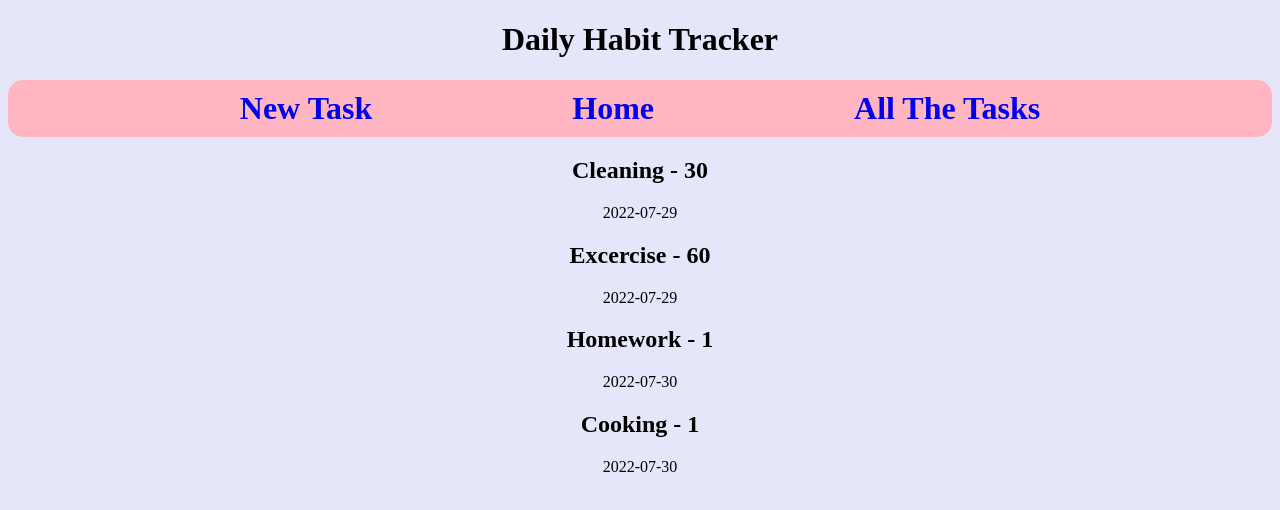
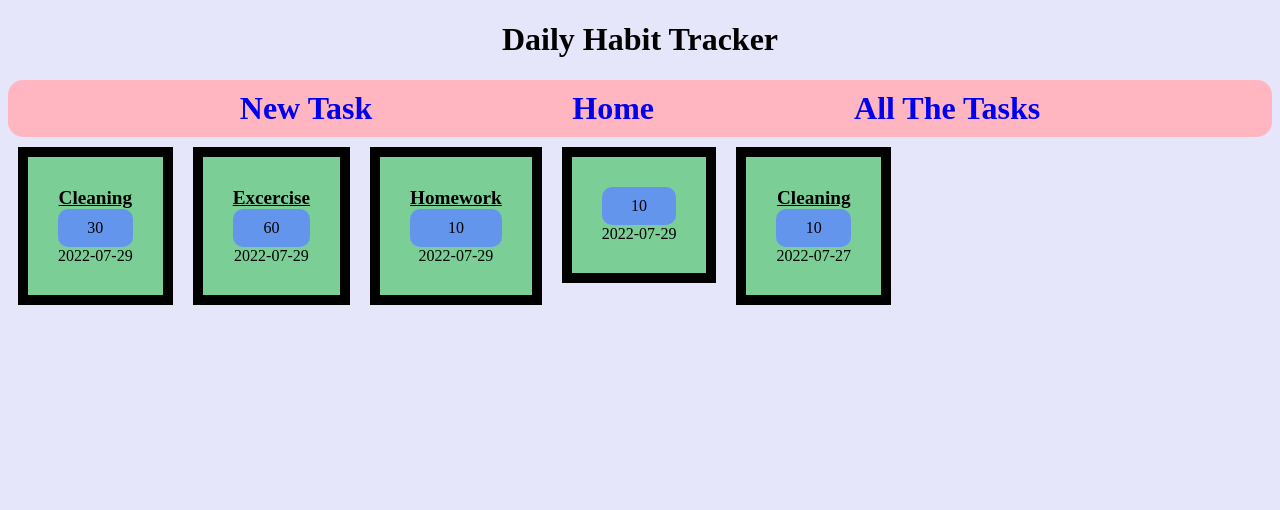
Before and after one commit to melissavaiden/phase-2-project, a React (Create React App) app: page / in a window 1280 px wide. Shown: the top 510 px of the page. Built offline with nearby package versions, Linux system fonts and the light colour scheme; data requests are answered from the project's data file.

Commit message:
Adding Times For Total Time

```diff
--- a/db.json
+++ b/db.json
@@ -14,15 +14,21 @@
     },
     {
       "name": "Homework",
-      "time": "1",
-      "date": "2022-07-30",
+      "time": "10",
+      "date": "2022-07-29",
       "id": 3
     },
     {
-      "name": "Cooking",
-      "time": "1",
-      "date": "2022-07-30",
+      "name": "",
+      "time": "10",
+      "date": "2022-07-29",
       "id": 4
+    },
+    {
+      "name": "Cleaning",
+      "time": "10",
+      "date": "2022-07-27",
+      "id": 5
     }
   ]
 }
--- a/src/components/TaskCard.js
+++ b/src/components/TaskCard.js
@@ -4,8 +4,9 @@ function TaskCard({tasks}) {
     const task = tasks.map((task) => {
         return (
             <div key={task.id} className="taskCard">
-                <h2>{task.name} - {task.time}</h2>
-                <p>{task.date}</p>
+                <div className="taskCardName">{task.name}</div>
+                <div className="taskCardTime">{task.time}</div>
+                <div className="taskCardDate"> {task.date}</div>
             </div>
         )
     })
--- a/src/components/TaskForm.js
+++ b/src/components/TaskForm.js
@@ -1,4 +1,4 @@
-import React, { useState, useEffect } from "react";
+import React, { useState } from "react";
 import NavBar from "./NavBar";
 
 function TaskForm({addTask}) {
@@ -39,6 +39,7 @@ function TaskForm({addTask}) {
             <label>
                 Task Name:
                 <select name='name' onChange={handleChange}>
+                    <option></option>
                     <option>Cleaning</option>
                     <option>Cooking</option>
                     <option>Homework</option>
--- a/src/components/TaskList.js
+++ b/src/components/TaskList.js
@@ -2,11 +2,23 @@ import React from "react";
 import NavBar from "./NavBar";
 import TaskCard from "./TaskCard";
 
-function TaskList() {
+function TaskList({tasks}) {
+    const timeSpentCleaning = tasks.map((task) => {
+        const allTimes = []
+        if (task.name === 'Cleaning') {
+            allTimes.push(Number(task.time))
+            console.log(allTimes)
+            allTimes.reduce((accumulator, currentValue) => {
+                return accumulator + currentValue
+            }, 0)
+        }
+    })
+
     return (
         <div>
             <NavBar />
-            {/* <TaskCard /> */}
+            <TaskCard tasks={tasks}/>
+            <div>Time Spent Cleaning:</div>
         </div>
     )
 }
--- a/src/style.css
+++ b/src/style.css
@@ -19,10 +19,25 @@ body {
 
 .taskCard {
     font-family: Didot;
-    border: 10px;
-    border-color: blue;
+    padding: 30px;
+    float: left;
+    border: 10px solid;
+    margin: 10px;
+    background-color: #7CCE97;
 }
 
 .pageTitle {
     font-family: Didot;
 }
+
+.taskCardName {
+    font-size: larger;
+    font-weight: bold;
+    text-decoration: underline;
+}
+
+.taskCardTime {
+    padding: 10px;
+    background-color: cornflowerblue;
+    border-radius: 10px;
+}
```
